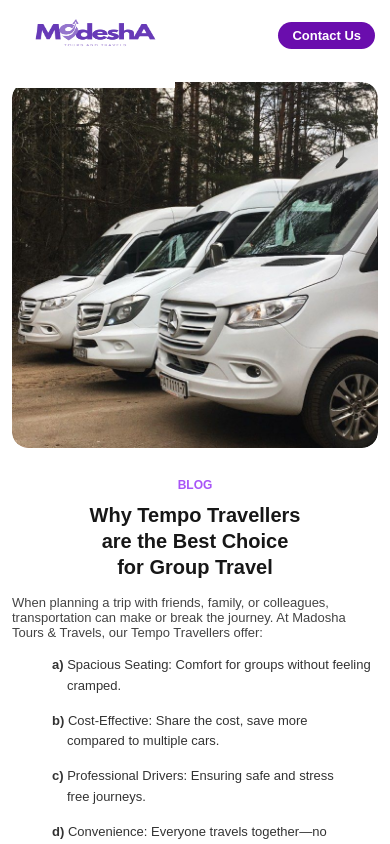
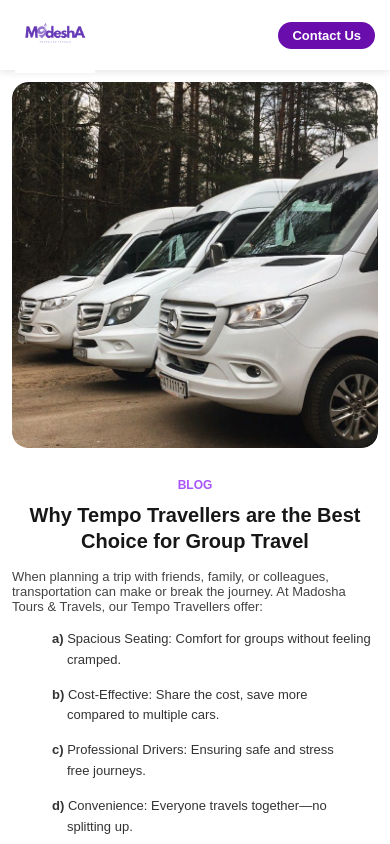
Before and after one commit to IT-Alliance-Tech/MadeshaTravels, a Next.js app: page /blogDetails/1 in a window 390 px wide. Shown: the top 844 px of the page. Built offline with nearby package versions, Linux system fonts and the light colour scheme.

Commit message:
updates on homepage,responsive in the mobile view

```diff
--- a/public/blogs.js
+++ b/public/blogs.js
@@ -8,6 +8,7 @@ import img3 from "../src/assets/image/three.png";
     image: img1,
     title: "Why Tempo Travellers are the Best Choice for Group Travel",
     link: "#"
+
   },
   {
     id: 2,
--- a/src/Styles/Header.css
+++ b/src/Styles/Header.css
@@ -2,13 +2,13 @@
   display: flex;
   justify-content: space-between;
   align-items: center;
-  padding: 18px 80px;  /* smaller padding for correct height */
+  padding: 18px 80px;
   background-color: #fff;
-  /* box-shadow: 0px 2px 6px rgba(0,0,0,0.05); */
+  box-shadow: 0 2px 8px rgba(0, 0, 0, 0.1); /* subtle header shadow */
   position: sticky;
   top: 0;
   z-index: 1000;
-  height: 80px; /* fixed height like Figma */
+  height: 80px;
 }
 
 /* LOGO */
@@ -19,14 +19,18 @@
 }
 
 .logo img {
-  height: 200px; /* match Figma size */
-  width: 230px;
+  height: 300px;       /* Increased size for desktop */
+  width: auto;
+  object-fit: contain;
+  box-shadow: none !important;
+  background: #fff !important;
+  filter: none !important;
 }
 
 /* NAVIGATION */
 .nav ul {
   display: flex;
-  gap: 55px; /* adjust spacing like Figma */
+  gap: 55px;
   list-style: none;
   margin: 0;
   padding: 0;
@@ -44,7 +48,7 @@
 .nav ul li a:hover,
 .nav ul li a:focus,
 .nav ul li a.active {
-  color: #6a0dad; /* purple hover effect */
+  color: #6a0dad;
   font-weight: 600;
 }
 
@@ -55,7 +59,7 @@
 }
 
 .contact-btn {
-  background: #6a0dad;        /* purple like Figma */
+  background: #6a0dad;
   color: #fff;
   font-weight: 600;
   padding: 10px 22px;
@@ -67,9 +71,8 @@
 }
 
 .contact-btn:hover {
-  background: #520c9c;       /* darker purple hover */
+  background: #520c9c;
 }
-
 
 /* ---------------- RESPONSIVE ---------------- */
 
@@ -84,12 +87,15 @@
   }
 
   .logo img {
-    height: 110px;
-    width: 160px;
+    height: 150px;
+    width: auto;
+    object-fit: contain;
+    box-shadow: none !important;
+    background: #fff !important;
+    filter: none !important;
   }
 }
 
-/* Mobile (≤768px) */
 /* Mobile (≤768px) */
 @media (max-width: 768px) {
   .header {
@@ -98,7 +104,16 @@
   }
 
   .nav {
-    display: none; /* keep hidden for now */
+    display: none;
+  }
+
+  .logo img {
+    height: 100px;
+    width: auto;
+    object-fit: contain;
+    box-shadow: none !important;
+    background: #fff !important;
+    filter: none !important;
   }
 
   .contact-btn {
@@ -115,6 +130,15 @@
     height: 70px;
   }
 
+  .logo img {
+    height: 80px;
+    width: 100%;
+    object-fit: contain;
+    box-shadow: none !important;
+    background: #fff !important;
+    filter: none !important;
+  }
+
   .contact-btn {
     padding: 6px 14px;
     font-size: 13px;
--- a/src/app/blogDetails/[id]/page.js
+++ b/src/app/blogDetails/[id]/page.js
@@ -1,95 +1,45 @@
 "use client";
 import Image from "next/image";
 import styles from "../../../styles/aboutus/BlogDetails.module.css";
-import travellersImg from "../../../assets/image/car1.png";
 import blogs from "../../../../public/blogs";
-import { useParams, useSearchParams } from "next/navigation";
+import { useParams } from "next/navigation";
 
 export default function BlogDetails() {
-
-  const searchParams = useSearchParams();
   const params = useParams();
-
-  console.log(params?.id);
-
-
-  console.log(blogs);
+  const blogId = Number(params?.id); // get blog id from URL
+  const blog = blogs.find((item) => item.id === blogId) || blogs[0]; // fallback
 
   const features = [
-    {
-      key: "a",
-      text: (
-        <>
-          Spacious Seating: Comfort for groups without feeling cramped.
-        </>
-      ),
-    },
-    {
-      key: "b",
-      text: (
-        <>
-          Cost-Effective: Share the cost, save more <br /> compared to multiple cars.
-        </>
-      ),
-    },
-    {
-      key: "c",
-      text: (
-        <>
-          Professional Drivers: Ensuring safe and stress <br /> free journeys.
-        </>
-      ),
-    },
-    {
-      key: "d",
-      text: (
-        <>
-          Convenience: Everyone travels together—no <br /> splitting up.
-        </>
-      ),
-    },
-    {
-      key: "e",
-      text: (
-        <>
-          Perfect for Events: Weddings, tours, picnics, and <br /> office outings.
-        </>
-      ),
-    },
+    { key: "a", text: <>Spacious Seating: Comfort for groups without feeling cramped.</> },
+    { key: "b", text: <>Cost-Effective: Share the cost, save more <br /> compared to multiple cars.</> },
+    { key: "c", text: <>Professional Drivers: Ensuring safe and stress <br /> free journeys.</> },
+    { key: "d", text: <>Convenience: Everyone travels together—no <br /> splitting up.</> },
+    { key: "e", text: <>Perfect for Events: Weddings, tours, picnics, and <br /> office outings.</> },
   ];
 
   return (
     <div className={styles.container}>
-
-      {blogs?.map((item, index) => (
-        <></>
-      ))}
-
-
-
-
-      {/* Left Image */}
+      {/* ✅ Left Image (dynamic) */}
       <div className={styles.imageWrapper}>
         <Image
-          src={travellersImg}
-          alt="Tempo Travellers"
+          src={blog.image}
+          alt={blog.title}
           className={styles.image}
           priority
         />
       </div>
 
-      {/* Right Content */}
+      {/* ✅ Right Content */}
       <div className={styles.content}>
         <p className={styles.blogTag}>BLOG</p>
-        <h1 className={styles.heading}>
-          Why Tempo Travellers <br /> are the Best Choice <br /> for Group Travel
-        </h1>
+        <h1 className={styles.heading}>{blog.title}</h1>
         <p className={styles.description}>
-          When planning a trip with friends, family, or colleagues, transportation can make or break the journey. At
-          Madosha Tours & Travels, our Tempo Travellers offer:
+          When planning a trip with friends, family, or colleagues,
+          transportation can make or break the journey. At Madosha Tours &
+          Travels, our Tempo Travellers offer:
         </p>
 
-        {/* ✅ Features list with a–e */}
+        {/* Features */}
         <ul className={styles.list}>
           {features.map((item) => (
             <li key={item.key}>
@@ -98,13 +48,13 @@ export default function BlogDetails() {
           ))}
         </ul>
 
-        {/* ✅ Buttons after list */}
+        {/* Buttons */}
         <div className={styles.buttons}>
           <button className={styles.getStarted}>Get Started</button>
           <button className={styles.register}>Register Now</button>
         </div>
 
-        {/* ✅ Navigation Arrows */}
+        {/* Navigation Arrows */}
         <div className={styles.navigation}>
           <button className={styles.navWhite}>←</button>
           <button className={styles.navBlue}>→</button>
--- a/src/components/homepage/EnquiryForm.js
+++ b/src/components/homepage/EnquiryForm.js
@@ -25,15 +25,14 @@ export default function EnquiryForm() {
         </form>
       </div>
 
-      {/* ✅ Removed background/box — now only text + smoky effect from CSS */}
       <div className={styles.textContent}>
         <h5 className={styles.smallHeading} style={{ textAlign: "right" }}>
           ENQUIRE NOW
         </h5>
         <h2 className={styles.mainHeading} style={{ textAlign: "right" }}>
-          <span>Register now to get</span>
+          Register now to get
           <br />
-          <span style={{ paddingLeft: "3.2ch" }}>started with ease.</span>
+          <span className={styles.indentedLine}>started with ease.</span>
         </h2>
       </div>
     </section>
--- a/src/styles/homepage/TravelPoint.module.css
+++ b/src/styles/homepage/TravelPoint.module.css
@@ -7,11 +7,10 @@
   display: flex;
   align-items: flex-start;
   justify-content: flex-start;
-  gap: 80px; /* space between image & content */
+  gap: 80px;
   flex-wrap: wrap;
 }
 
-/* ✅ Wider & Taller Image with diagonal rounding (opposite corners) */
 .imageWrapper {
   flex: 1;
   max-width: 1000px;
@@ -31,7 +30,7 @@
   max-width: 100%;
   max-height: 100%;
   object-fit: cover;
-  border-radius: 0 20% 0 20%; /* ✅ Opposite corners rounded */
+  border-radius: 0 20% 0 20%;
 }
 
 .content {
@@ -68,7 +67,6 @@
   gap: 20px;
 }
 
-/* ✅ Fixed card size */
 .statCard {
   width: 204px;
   height: 151px;
@@ -80,7 +78,7 @@
   display: flex;
   flex-direction: column;
   justify-content: center;
-  position: relative; /* needed for yellowCircle */
+  position: relative;
 }
 
 .statCard h3 {
@@ -95,21 +93,9 @@
   color: #666;
 }
 
-/* ✅ Yellow Circle with icon */
+/* Remove yellow icon completely */
 .yellowCircle {
-  position: absolute;
-  right: -25px;
-  top: -25px;
-  width: 70px;
-  height: 70px;
-  background: #fdd835;
-  border-radius: 50%;
-  display: flex;
-  align-items: center;
-  justify-content: center;
-  box-shadow: 0 6px 16px rgba(0, 0, 0, 0.2);
-  color: #fff;
-  font-size: 28px;
+  display: none !important;
 }
 
 /* ================ RESPONSIVE ================= */
@@ -137,7 +123,7 @@
   }
 
   .travelImage {
-    border-radius: 0 18% 0 18%; /* ✅ keep opposite diagonal cut */
+    border-radius: 0 18% 0 18%;
     object-fit: cover;
   }
 }
@@ -168,7 +154,7 @@
     width: 100%;
     height: auto;
     object-fit: cover;
-    border-radius: 0 15% 0 15%; /* ✅ same opposite diagonal shape for mobile */
+    border-radius: 0 15% 0 15%;
   }
 
   .content {
@@ -211,12 +197,4 @@
   .statCard p {
     font-size: 13px;
   }
-
-  .yellowCircle {
-    width: 55px;
-    height: 55px;
-    right: -15px;
-    top: -15px;
-    font-size: 22px;
-  }
 }
```
Also changed, not shown: src/styles/homepage/DestinationSection.module.css (+16 -14 lines), src/styles/homepage/EnquiryForm.module.css (+19 -12 lines).
